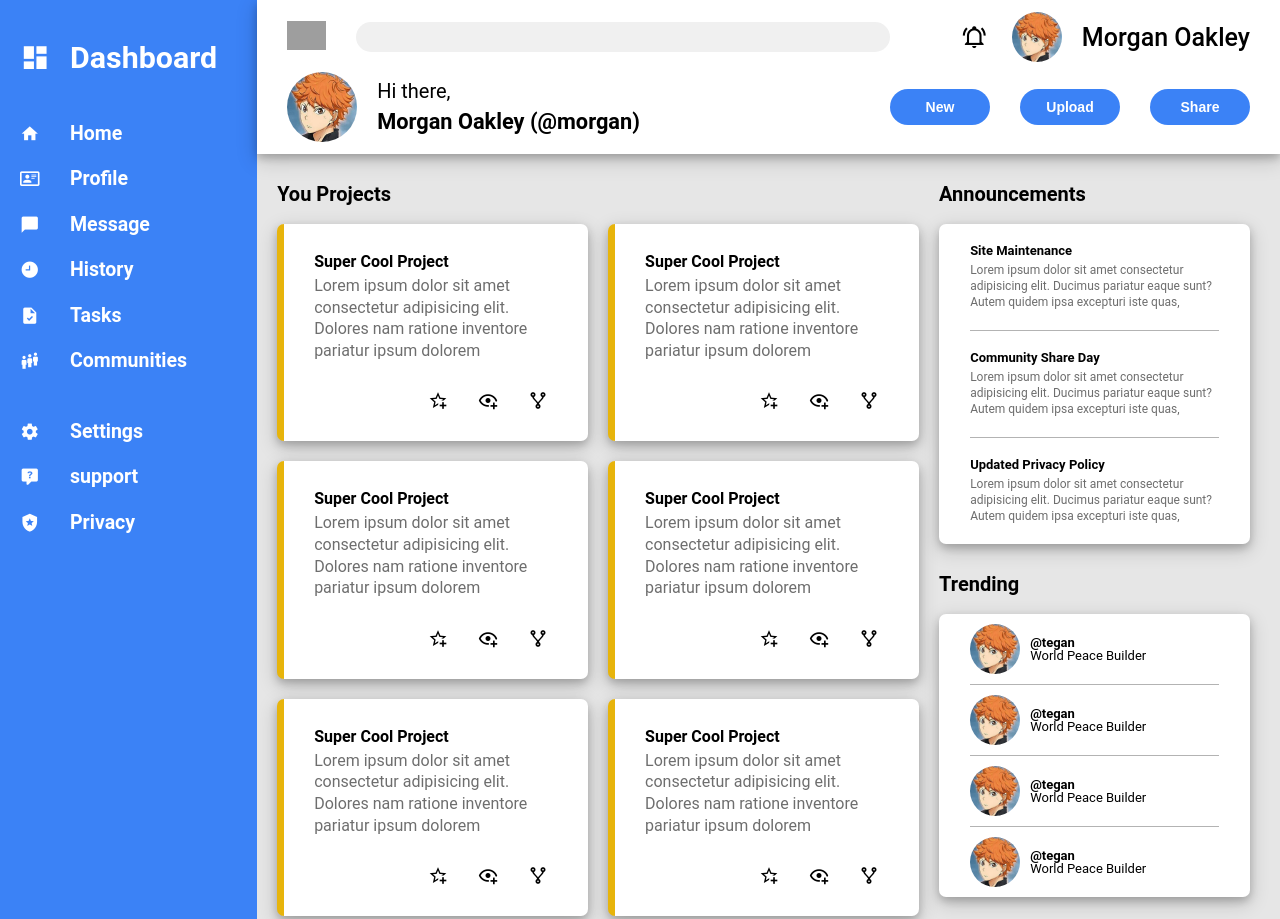
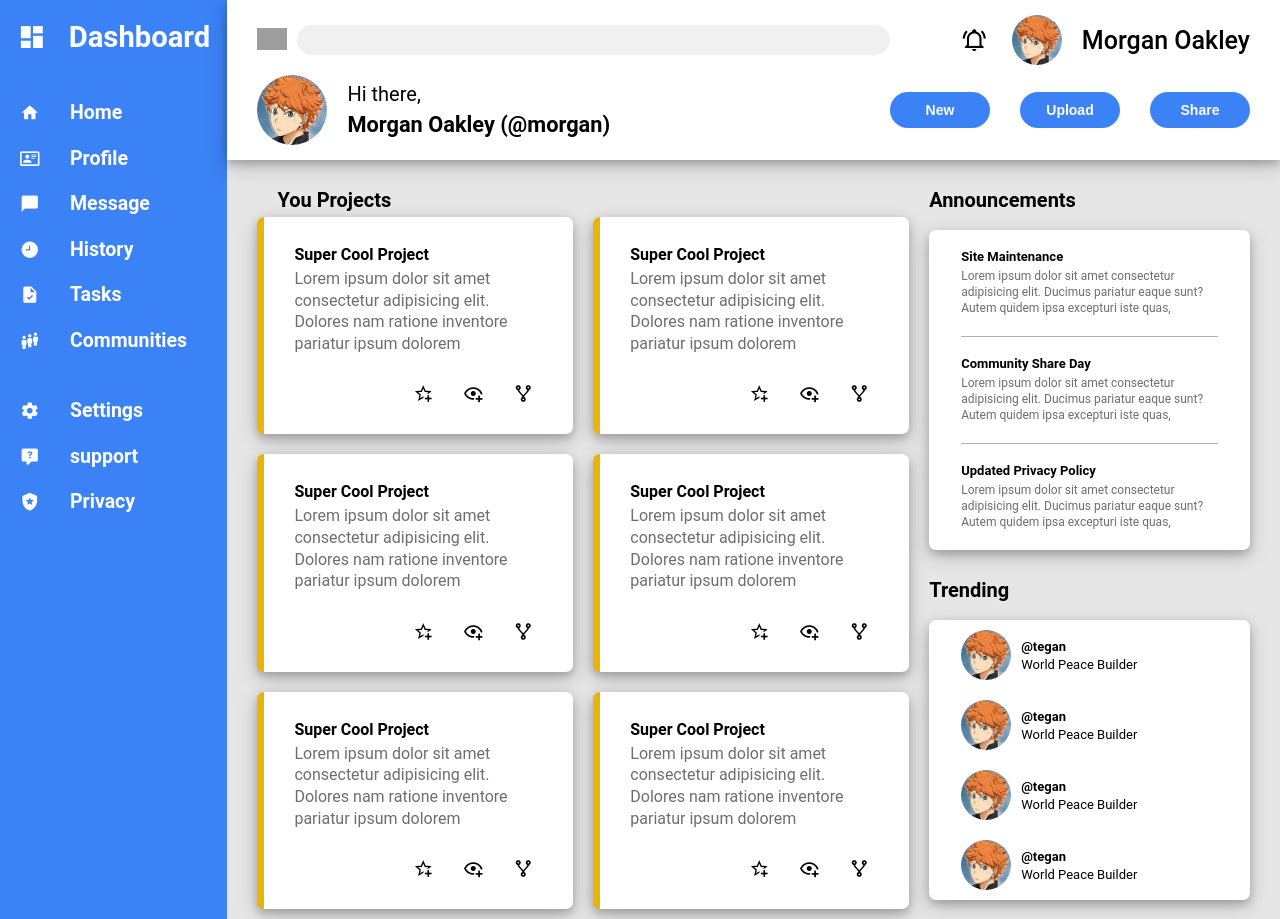
Before and after one commit to karti16/dashboard, a plain HTML site: page index.html in a window 1280 px wide. Shown: the top 919 px of the page. Drawn offline with Linux system fonts and the light colour scheme; grey boxes are pictures that could not be loaded.

Commit message:
fixed some css

```diff
--- a/asset/style.css
+++ b/asset/style.css
@@ -143,7 +143,7 @@ table {
   font-family: "Roboto", sans-serif;
   display: grid;
   grid-template-columns: min-content 1fr 1fr 1fr;
-  grid-template-rows: 1fr 2fr 2fr 2fr;
+  grid-template-rows: 0.8fr 2fr 2fr 2fr;
 
   grid-template-areas:
     "sidebar  nav nav nav"
@@ -156,30 +156,32 @@ table {
   grid-area: sidebar;
   background-color: #3b82f6;
   color: white;
-  padding-top: 30px;
 }
 .header {
   grid-area: nav;
   position: relative;
   z-index: 2;
-  padding: 12px 30px;
+  padding: 15px 30px;
   grid-row-gap: 10px;
   box-shadow: 0 4px 8px 0 rgba(0, 0, 0, 0.2), 0 6px 20px 0 rgba(0, 0, 0, 0.19);
 }
 .content {
   grid-area: content;
   background-color: rgb(230, 230, 230);
+  padding-left: 30px;
 }
 .aside {
   grid-area: aside;
   background-color: rgb(230, 230, 230);
   padding-right: 30px;
 }
+
+/* ####   Sidebar  #### */
 a {
   display: flex;
   gap: 20px;
   font-weight: bold;
-  padding-right: 40px;
+  padding-right: 20px;
   text-decoration: none;
   color: inherit;
   background-color: #3b82f6;
@@ -194,8 +196,8 @@ span {
   padding-left: 20px;
 }
 a:first-child {
-  font-size: calc(15px + 1.2vw);
-  padding-top: 12.5px;
+  font-size: calc(13px + 1.2vw);
+  padding-top: 24px;
   padding-bottom: 12.5px;
   margin-bottom: 25px;
 }
@@ -211,37 +213,40 @@ a:active {
   background-color: #2a5cadb2;
   transform: scale(100%);
 }
-.notify > img {
+
+/* ####   Header  #### */
+
+.notify > img,
+.profile > img {
   object-fit: cover;
-  height: 50px;
   border-radius: 50%;
 }
+.notify > img {
+  height: 50px;
+}
 .profile > img {
-  object-fit: cover;
   height: 70px;
-  border-radius: 50%;
 }
 .header {
   display: grid;
   grid-template-columns: 1fr auto;
-  grid-template-rows: 0.5fr 0.5fr;
+  grid-template-rows: min-content 0.5fr;
 }
 .search > input {
   width: 100%;
-  height: 30px;
-  padding: 10px;
-
+  height: 15px;
+  padding: 15px;
   border-style: none;
   border-radius: 20px;
   background-color: #f0f0f0;
 }
 .search_icon {
-  height: 29px;
+  height: 22px;
 }
 .search {
   display: flex;
   align-items: center;
-  gap: 30px;
+  gap: 10px;
 }
 .notify {
   display: flex;
@@ -296,7 +301,7 @@ a:active {
   display: grid;
   grid-template-columns: repeat(auto-fit, minmax(300px, 1fr));
   gap: 20px;
-  margin: 20px;
+  margin-right: 20px;
 }
 .content-box {
   padding: 30px;
@@ -383,9 +388,7 @@ a:active {
   padding: 10px 0px;
   font-size: 13px;
 }
-.user:nth-child(1n + 2) {
-  border-top: 1px solid rgba(110, 110, 110, 0.527);
-}
+
 .user > img {
   object-fit: cover;
   height: 50px;
@@ -393,9 +396,9 @@ a:active {
 }
 .user_name > p:first-child {
   font-weight: bold;
+  padding-bottom: 5px;
 }
-.user_name > p:last-child {
-}
+
 /* ##################################################
 ####################################################
 3########################################################
```
